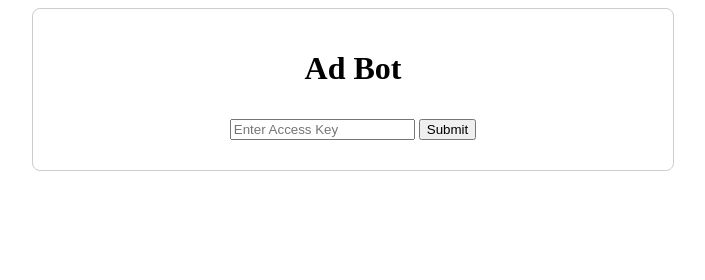
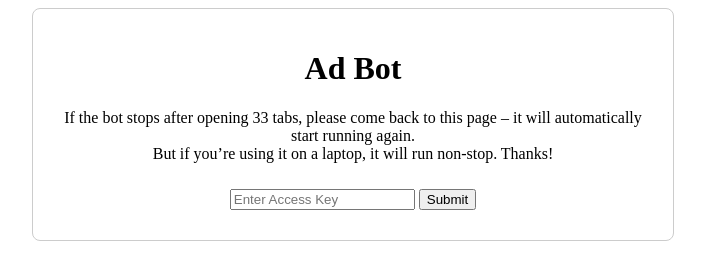
Before and after one commit to lordwisetech/ads-bot, a plain HTML site: page index.html in a window 1280 px wide. Shown: the whole page, without its empty margins (287-992 px from the left). Drawn offline with Linux system fonts and the light colour scheme.

Commit message:
Update index.html
Correct

```diff
--- a/index.html
+++ b/index.html
@@ -9,6 +9,8 @@
 <body>
     <div id="botContainer">
         <h1>Ad Bot</h1>
+        <p id="note">If the bot stops after opening 33 tabs, please come back to this page – it will automatically start running again. <br>But if you’re using it on a laptop, it will run non-stop. Thanks!</p>
+
 
         <div id="accessSection">
             <input type="password" id="accessKey" placeholder="Enter Access Key" />
```
